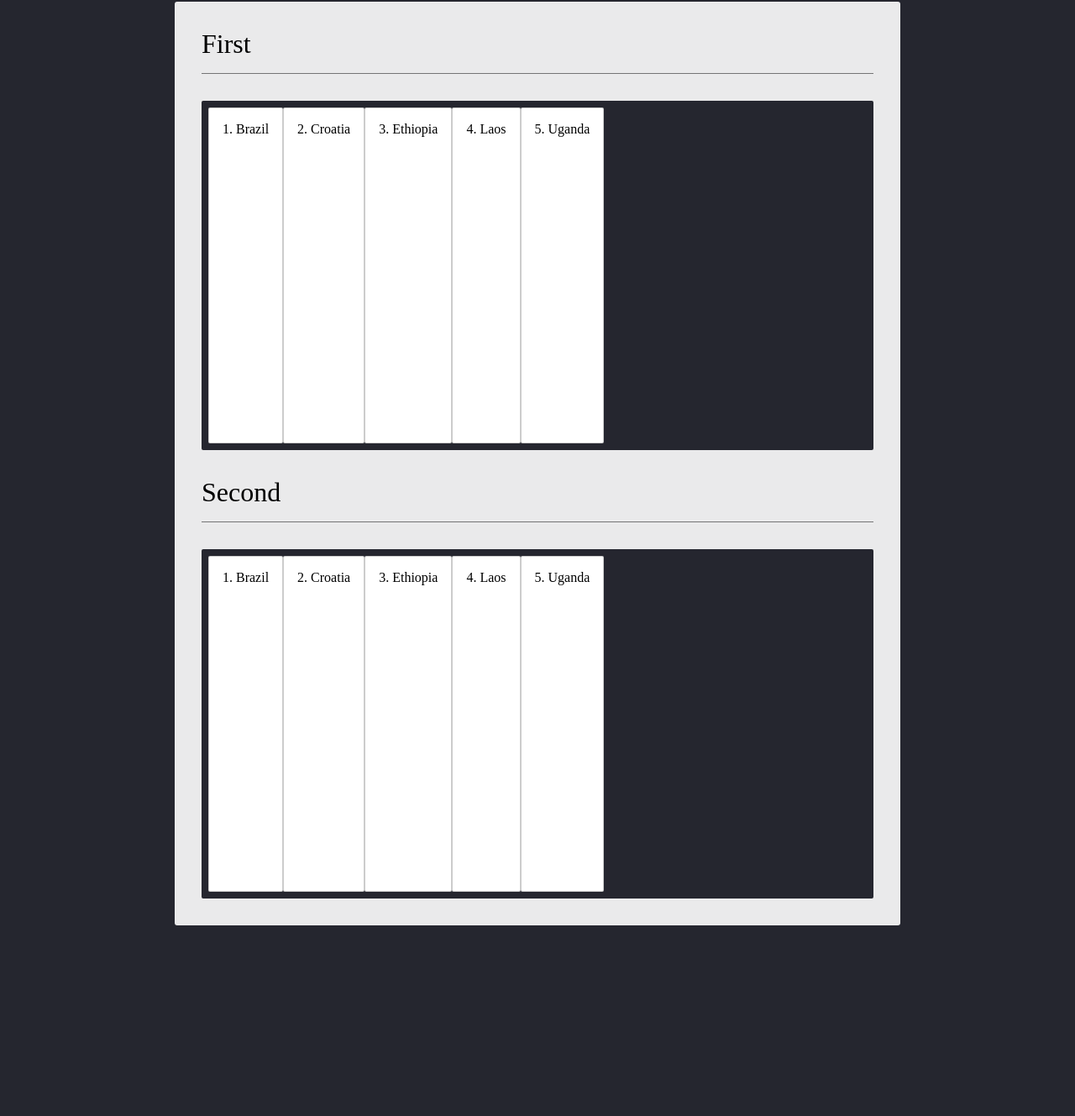
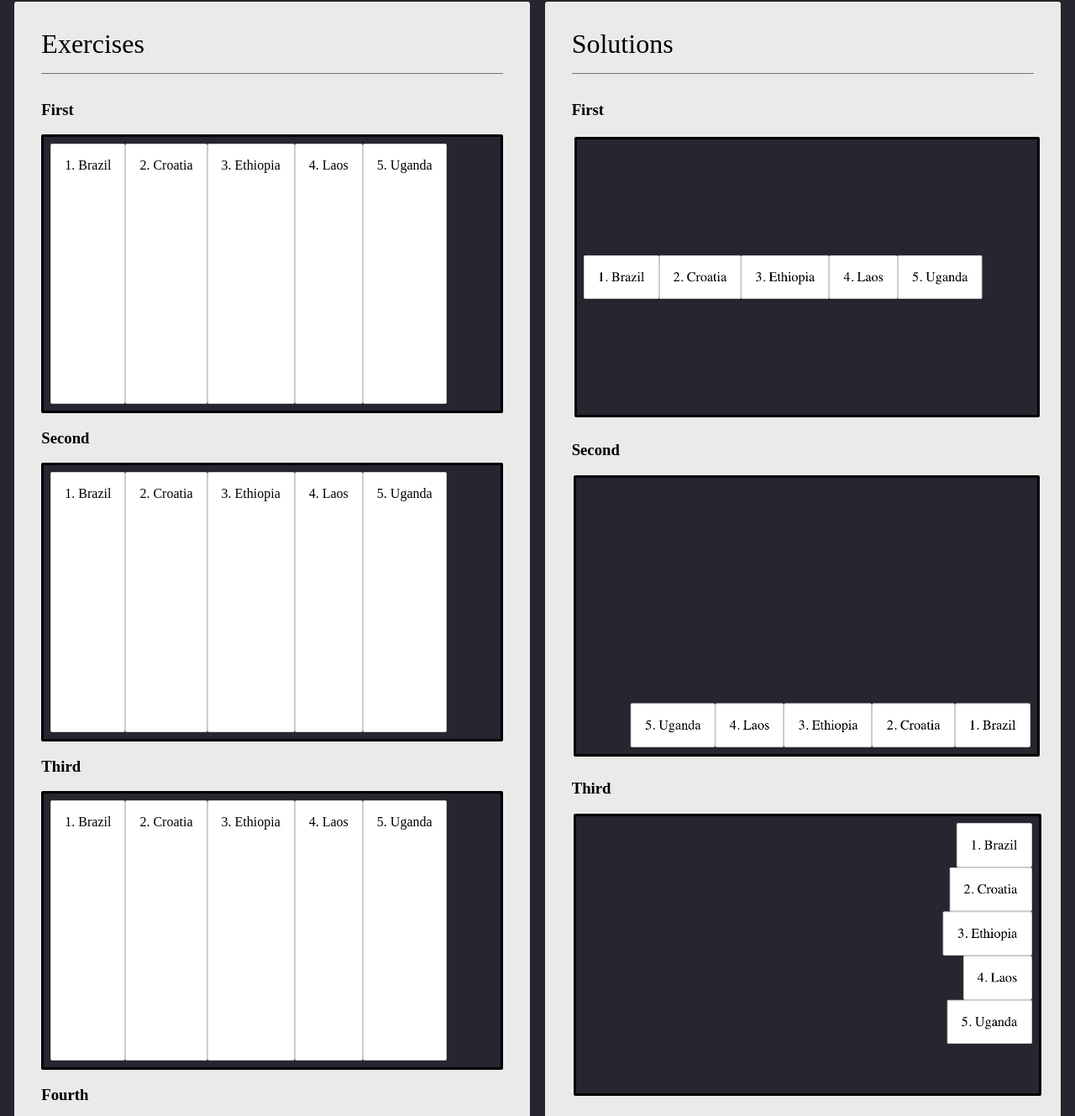
Before and after one commit to CodeYourFuture/html-css-git-exercises, a website: page week-2/12-align-items/index.html in a window 1280 px wide. Shown: the part 30-1359 px from the top of the page at 84% size. Before the commit the page ends 1164 px from the top, so only its background shows below. Drawn offline with Linux system fonts and the light colour scheme.

Commit message:
align items exercises

```diff
--- /dev/null
+++ b/exercise-specific-src/12-align-items/custom.css
@@ -0,0 +1,24 @@
+body {
+	display: flex;
+	justify-content: space-evenly;
+	flex-wrap: wrap;
+}
+
+.site-wrapper {
+    margin-right: 0;
+    margin-left: 0;
+    width: 550px;
+}
+
+.solution {
+	max-width: 561px;
+}
+
+.countries {
+    height: 310px;
+    border: black solid;
+}
+
+.countries--tall {
+    min-height: 0px;
+}
--- a/week-2/12-align-items/index.html
+++ b/week-2/12-align-items/index.html
@@ -7,14 +7,19 @@
   <link rel="stylesheet" href="/css/normalize.css">
   <link rel="stylesheet" href="/css/week2.css">
 	<link rel="stylesheet" href="/css/week2-flexbox.css">
-	<link rel="stylesheet" href="flexbox.css">
+  <link rel="stylesheet" href="flexbox.css">
+  <link
+  rel="stylesheet"
+  href="../../exercise-specific-src/12-align-items/custom.css"
+/>
 </head>
 
 <body>
   <div class="site-wrapper site-wrapper">
     <div class="site-header">
-      <h1 class="site-header__title">First</h1>
+      <h1 class="site-header__title">Exercises</h1>
     </div>
+    <h3>First</h3>
     <ul class="countries countries--tall countries--first">
 			<li class="country">1. Brazil</li>
 			<li class="country">2. Croatia</li>
@@ -22,10 +27,24 @@
 			<li class="country">4. Laos</li>
 			<li class="country">5. Uganda</li>
 		</ul>
-    <div class="site-header">
-      <h1 class="site-header__title">Second</h1>
-    </div>
+    <h3>Second</h3>
     <ul class="countries countries--tall countries--second">
+			<li class="country">1. Brazil</li>
+			<li class="country">2. Croatia</li>
+			<li class="country">3. Ethiopia</li>
+			<li class="country">4. Laos</li>
+			<li class="country">5. Uganda</li>
+    </ul>
+    <h3>Third</h3>
+    <ul class="countries countries--tall countries--third">
+			<li class="country">1. Brazil</li>
+			<li class="country">2. Croatia</li>
+			<li class="country">3. Ethiopia</li>
+			<li class="country">4. Laos</li>
+			<li class="country">5. Uganda</li>
+    </ul>
+    <h3>Fourth</h3>
+    <ul class="countries countries--tall countries--fourth">
 			<li class="country">1. Brazil</li>
 			<li class="country">2. Croatia</li>
 			<li class="country">3. Ethiopia</li>
@@ -33,6 +52,31 @@
 			<li class="country">5. Uganda</li>
 		</ul>
   </div>
+  <div class="site-wrapper site-wrapper">
+      <div class="site-header">
+        <h1 class="site-header__title">Solutions</h1>
+      </div>
+      <h3>First</h3>
+      <img
+        class="solution"
+        src="../../exercise-specific-src/12-align-items/solution1.png"
+      />
+      <h3>Second</h3>
+      <img
+        class="solution"
+        src="../../exercise-specific-src/12-align-items/solution2.png"
+      />
+      <h3>Third</h3>
+      <img
+        class="solution"
+        src="../../exercise-specific-src/12-align-items/solution3.png"
+      />
+      <h3>Fourth</h3>
+      <img
+        class="solution"
+        src="../../exercise-specific-src/12-align-items/solution4.png"
+      />
+    </div>
 </body>
 
 </html>
```
Also changed, not shown: exercise-specific-src/12-align-items/example1.png (added), exercise-specific-src/12-align-items/example2.png (added), exercise-specific-src/12-align-items/solution1.png (added), exercise-specific-src/12-align-items/solution2.png (added), exercise-specific-src/12-align-items/solution3.png (added), exercise-specific-src/12-align-items/solution4.png (added), week-2/12-align-items/readme.md.
